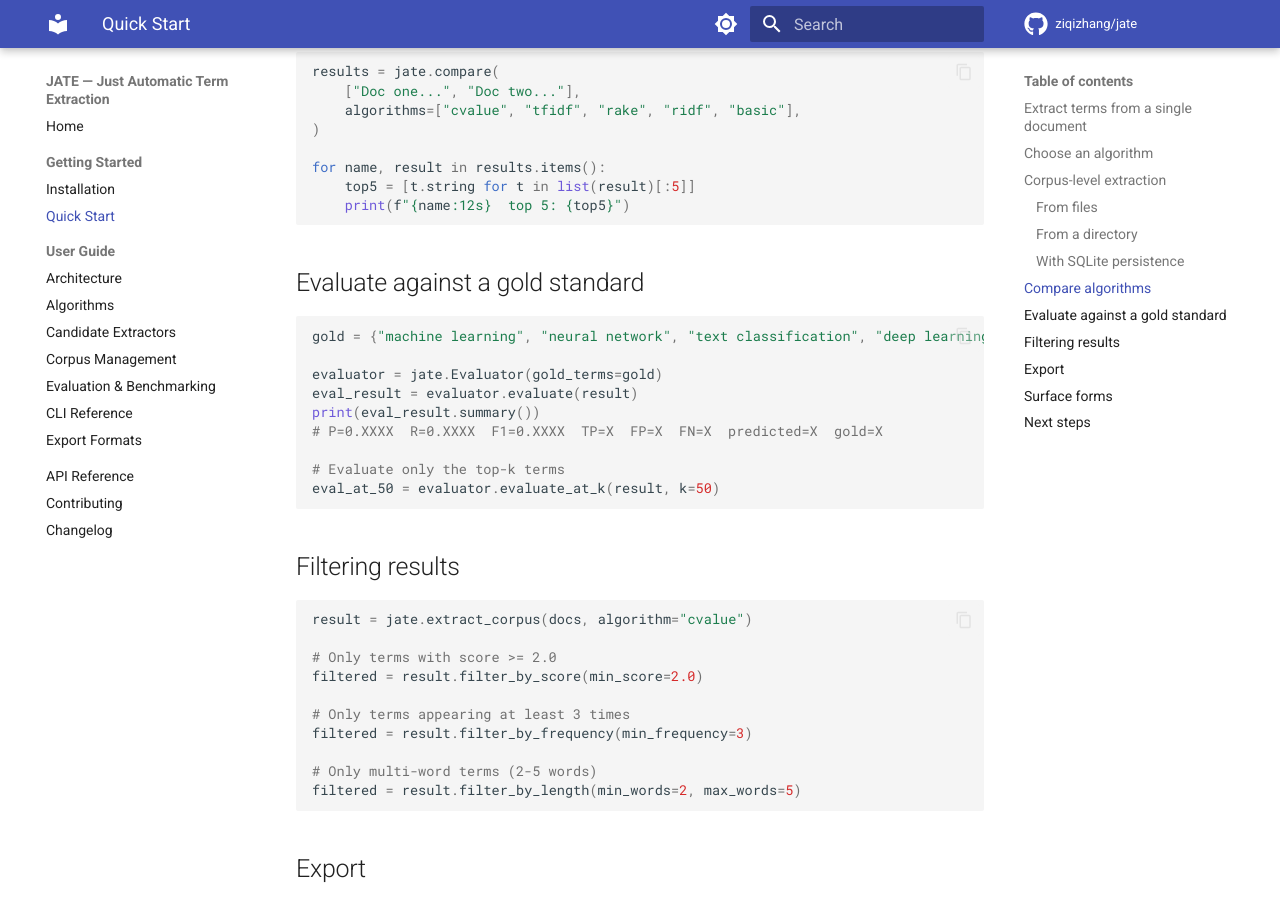
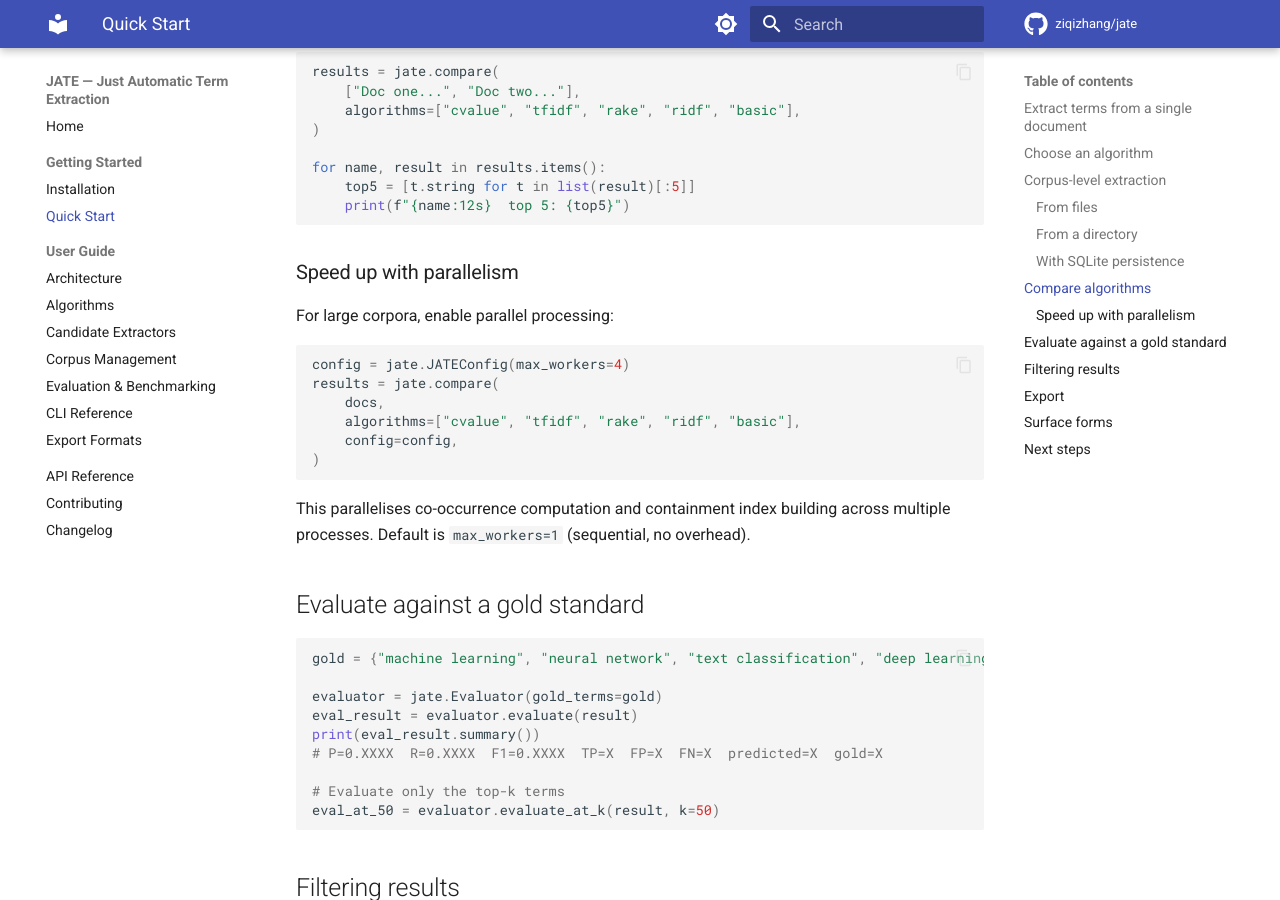
Before and after one commit to ziqizhang/jate, an MkDocs documentation site: the page built from docs/getting-started/quickstart.md, in a window 1280 px wide and 900 px high, scrolled down 1782 px. Built offline with MkDocs 1.6.1 and Material for MkDocs 9.7.7, drawn with Linux system fonts in a browser that asks for light colours; comment, search, counter and statistics services are not loaded.

Commit message:
docs: add parallelism example to quickstart

````diff
--- a/docs/getting-started/quickstart.md
+++ b/docs/getting-started/quickstart.md
@@ -90,6 +90,21 @@ for name, result in results.items():
     print(f"{name:12s}  top 5: {top5}")
 ```
 
+### Speed up with parallelism
+
+For large corpora, enable parallel processing:
+
+```python
+config = jate.JATEConfig(max_workers=4)
+results = jate.compare(
+    docs,
+    algorithms=["cvalue", "tfidf", "rake", "ridf", "basic"],
+    config=config,
+)
+```
+
+This parallelises co-occurrence computation and containment index building across multiple processes. Default is `max_workers=1` (sequential, no overhead).
+
 ## Evaluate against a gold standard
 
 ```python
````
